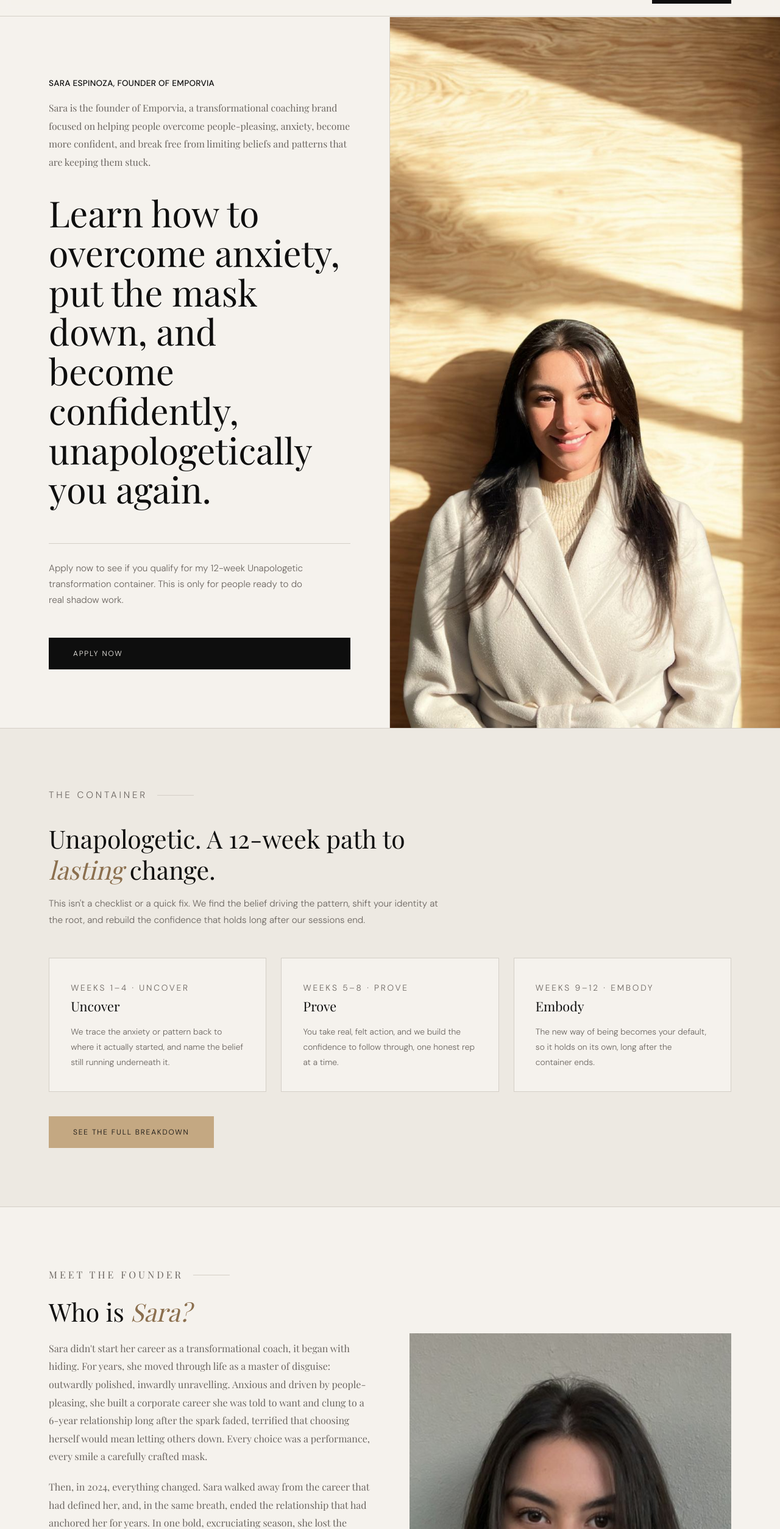
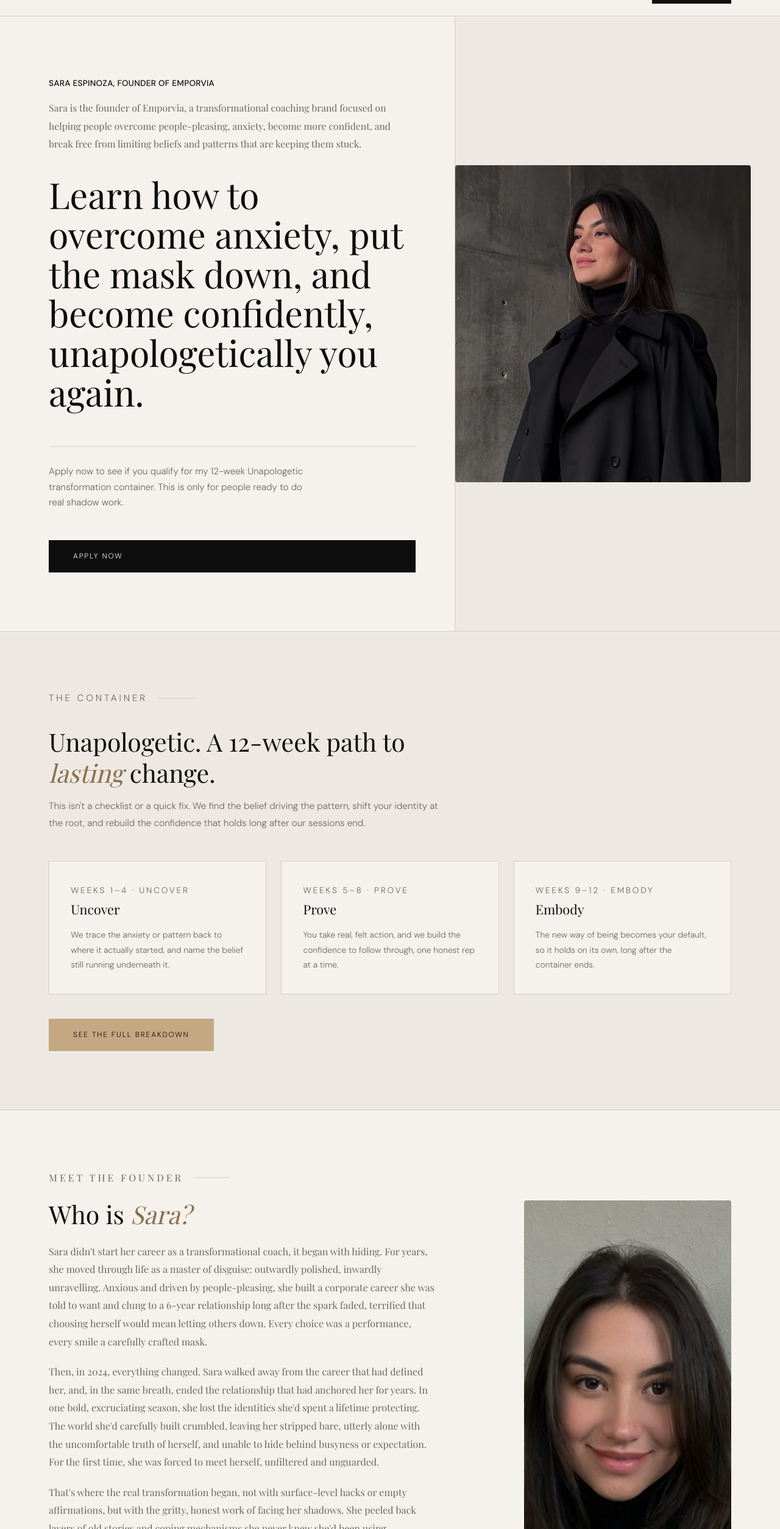
Before and after one commit to sara-emporvia/emporia-website, a plain HTML site: page index.html in a window 1280 px wide. Shown: the part 52-2560 px from the top of the page at 61% size. Drawn offline with nearby package versions, Linux system fonts and the light colour scheme; a web font is replaced by a local one.

Commit message:
Add files via upload

```diff
--- a/index.html
+++ b/index.html
@@ -45,14 +45,14 @@ nav { position: fixed; top: 0; left: 0; right: 0; z-index: 100; padding: 1.25rem
 .section-label { font-size: 0.65rem; letter-spacing: 0.25em; text-transform: uppercase; color: var(--accent); margin-bottom: 2rem; display: flex; align-items: center; gap: 1rem; }
 .section-label::after { content: ''; flex: 1; height: 0.5px; background: var(--border); max-width: 60px; }
 
-.hero { display: grid; grid-template-columns: 1fr 1fr; padding-top: 5rem; min-height: 90vh; }
+.hero { display: grid; grid-template-columns: 1.4fr 1fr; padding-top: 5rem; min-height: 80vh; }
 .hero-left { padding: 6rem 4rem 6rem 5rem; display: flex; flex-direction: column; justify-content: center; border-right: 0.5px solid var(--border); }
 .hero-eyebrow { font-size: 0.7rem; letter-spacing: 0.2em; text-transform: uppercase; color: var(--accent); margin-bottom: 2rem; }
 .hero-title { font-family: var(--serif); font-size: clamp(2.6rem, 4.6vw, 4rem); font-weight: 300; line-height: 1.1; margin-bottom: 1.5rem; }
 .hero-title em { font-style: italic; color: var(--accent); }
 .hero-sub { font-family: var(--serif); font-size: 1.1rem; font-weight: 300; color: var(--muted); line-height: 1.7; margin-bottom: 3rem; max-width: 440px; }
-.hero-right { overflow: hidden; background: var(--cream); }
-.hero-right img { width: 100%; height: 100%; object-fit: cover; object-position: center 25%; display: block; }
+.hero-right { overflow: hidden; background: var(--cream); padding: 3rem 3rem 3rem 0; display: flex; align-items: center; }
+.hero-right img { width: 100%; max-height: 65vh; object-fit: cover; object-position: center 20%; display: block; border-radius: 4px; }
 
 .premise { padding: 6rem 5rem; max-width: 820px; margin: 0 auto; }
 .premise p { font-family: var(--serif); font-size: 1.3rem; font-weight: 300; color: var(--ink); line-height: 1.6; }
@@ -70,11 +70,11 @@ nav { position: fixed; top: 0; left: 0; right: 0; z-index: 100; padding: 1.25rem
 .services-cta { display: flex; align-items: center; gap: 1.5rem; flex-wrap: wrap; }
 
 .credibility { padding: 6rem 5rem; }
-.credibility-grid { display: grid; grid-template-columns: 1fr 1fr; gap: 4rem; align-items: center; }
+.credibility-grid { display: grid; grid-template-columns: 1.5fr 1fr; gap: 4rem; align-items: center; }
 .credibility h2 { font-family: var(--serif); font-size: clamp(1.9rem, 3.2vw, 2.6rem); font-weight: 300; line-height: 1.25; margin-bottom: 1.25rem; }
 .credibility h2 em { font-style: italic; color: var(--accent); }
 .credibility p { font-family: var(--serif); font-size: 1rem; color: var(--muted); line-height: 1.85; margin-bottom: 1.25rem; }
-.credibility img { width: 100%; aspect-ratio: 3/4; object-fit: cover; object-position: center 20%; }
+.credibility img { width: 100%; max-width: 340px; aspect-ratio: 3/4; object-fit: cover; object-position: center 20%; border-radius: 4px; margin-left: auto; display: block; }
 
 .testimonials { padding: 6rem 5rem; background: var(--ink); }
 .testimonials .section-label { color: var(--accent-light); }
@@ -163,7 +163,7 @@ footer { background: var(--ink); padding: 4rem 5rem 2rem; }
     <a href="https://calendly.com/sara-emporvia/45min" class="btn-primary">Apply Now</a>
   </div>
   <div class="hero-right">
-    <img src="extra_headshot.jpg" alt="Sara Espinoza, founder of Emporvia" width="720" height="960" loading="lazy">
+    <img src="Sara_Photo.jpg" alt="Sara Espinoza, founder of Emporvia" width="720" height="960" loading="lazy">
   </div>
 </header>
 
```
Also changed, not shown: about.html (+1 -1 lines), contact.html (+5 -5 lines), services.html (+3 -8 lines), Sara_Photo.jpg (added).
